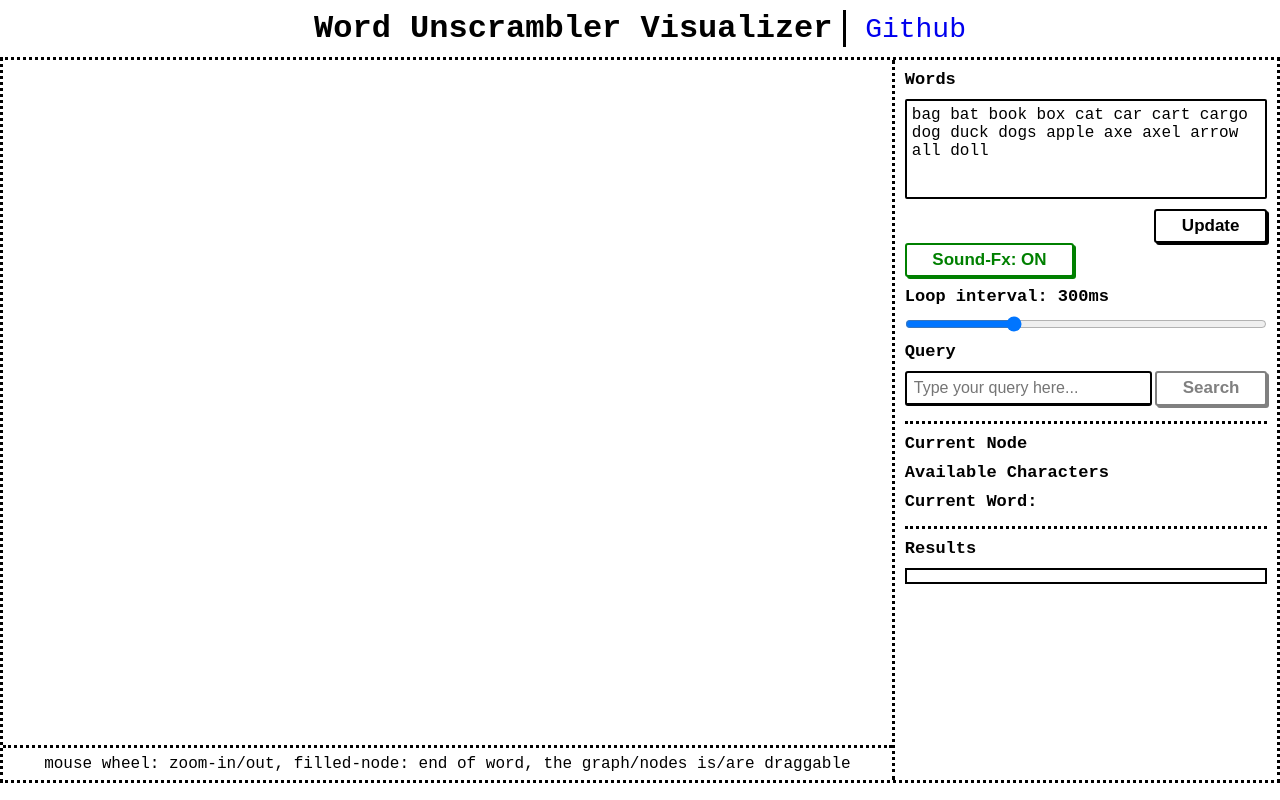
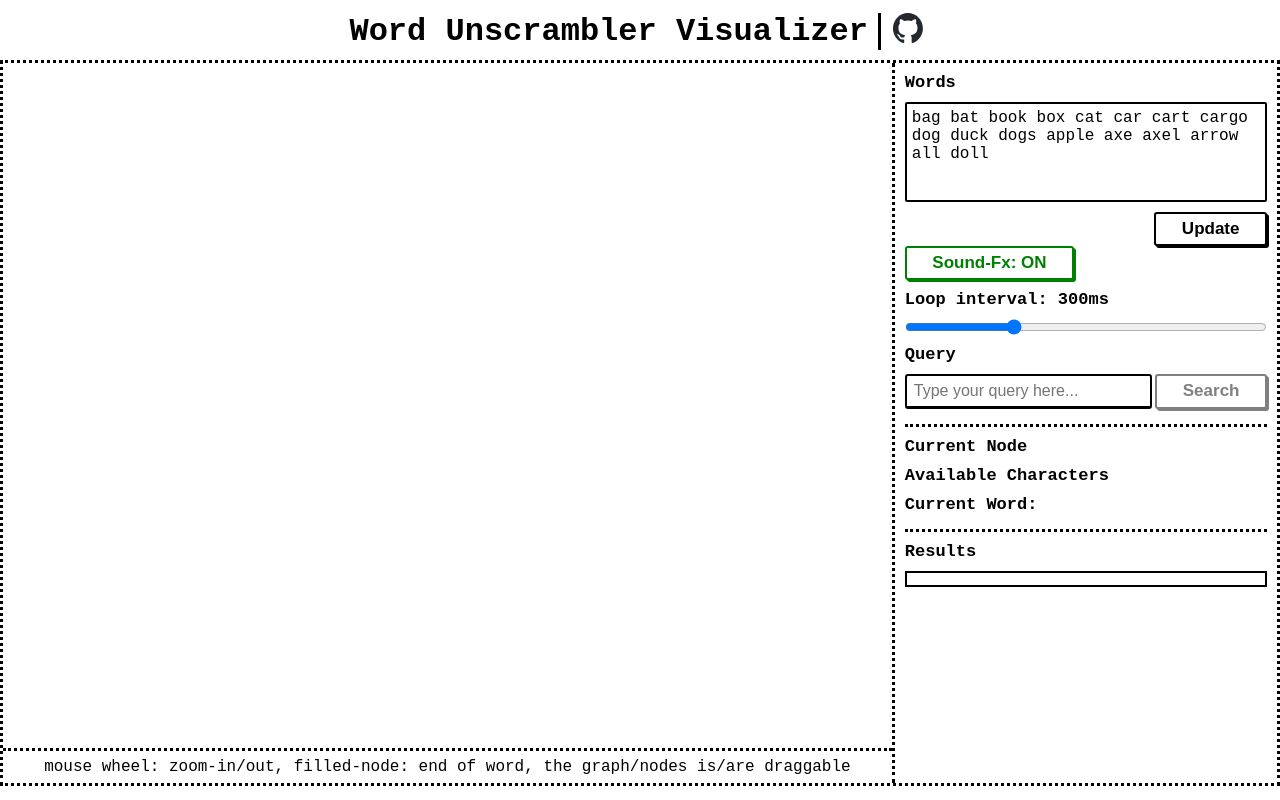
Before and after one commit to h-sifat/word-unscrambler-visualizer, a website built with Parcel: page src/index.html in a window 1280 px wide. Built offline with nearby package versions, Linux system fonts and the light colour scheme.

Commit message:
feat(ui): add github icon for repo link

```diff
--- a/src/index.html
+++ b/src/index.html
@@ -12,8 +12,9 @@
       <a
         class="repo-link"
         href="https://github.com/h-sifat/word-unscrambler-visualizer"
-        >Github</a
       >
+        <img src="./github-logo.svg" alt="Github Logo" />
+      </a>
     </header>
     <div class="wrapper">
       <section class="graph-section">
--- a/src/style.css
+++ b/src/style.css
@@ -138,6 +138,15 @@ form > * + * {
 
 .repo-link {
   font-size: 2.8rem;
+  width: 3rem;
+  height: 3rem;
+}
+
+.repo-link > img {
+  max-width: 100%;
+  display: block;
+  padding-top: 11.5%;
+  margin-left: -0.8rem;
 }
 
 /* --------------- Wrapper --------------- */
```
Also changed, not shown: src/github-logo.svg (added).
